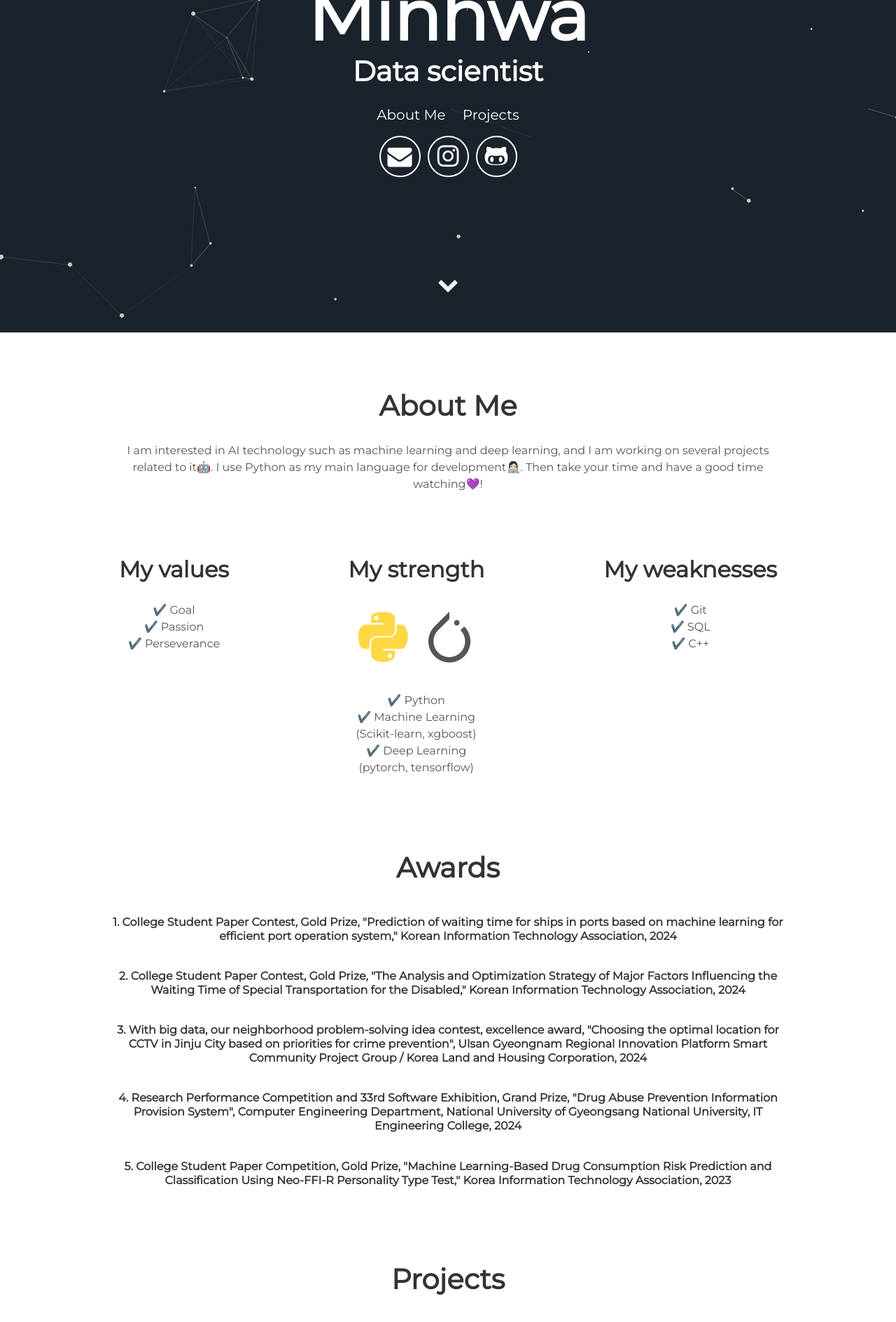
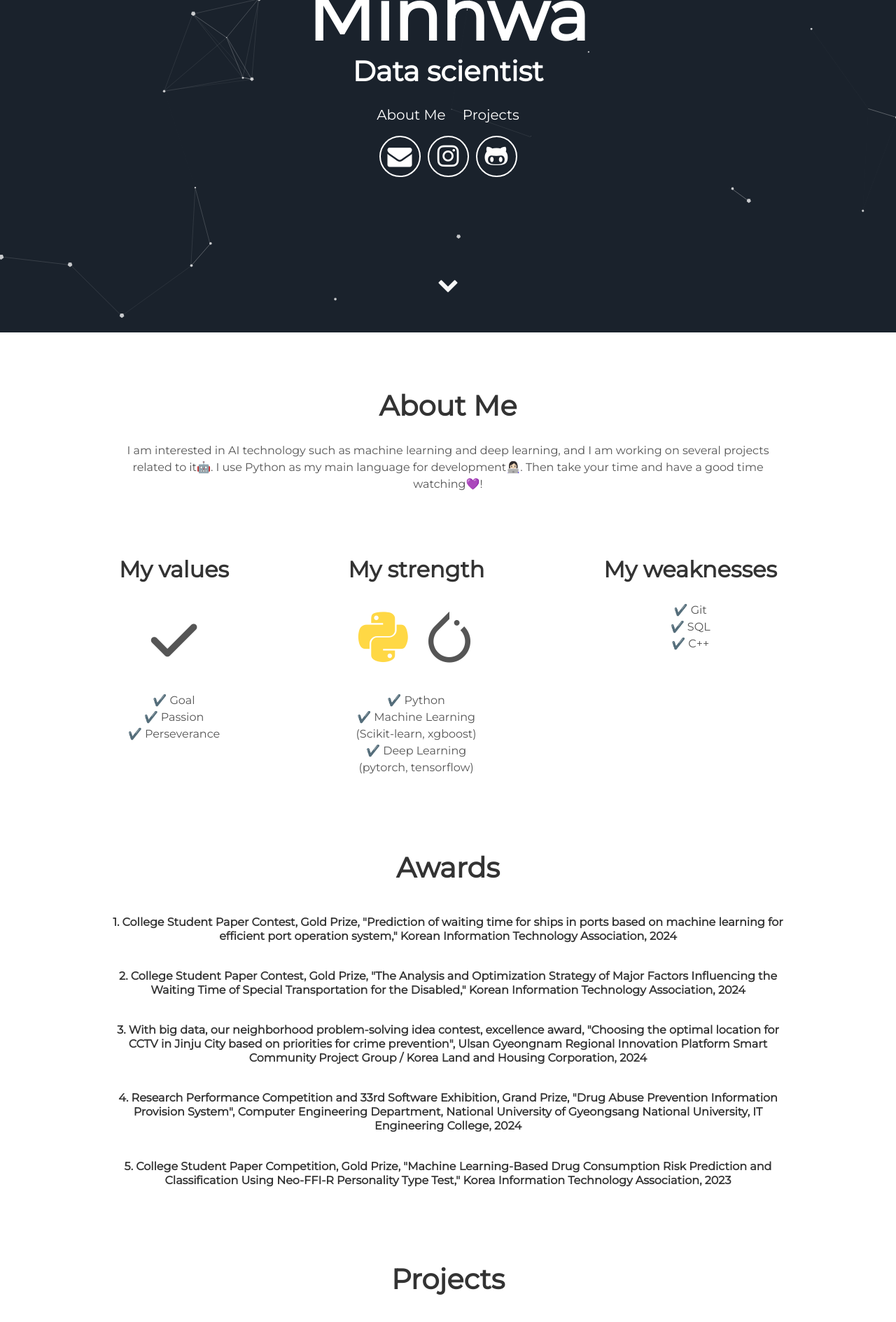
Before and after one commit to alsghk05/alsghk05.github.io, a Jekyll site: the page built from index.html, in a window 1280 px wide. Shown: the part 425-2314 px from the top of the page at 70% size. Built offline with Jekyll 4.4.1, drawn with Linux system fonts in a browser that asks for light colours; nearby versions of some CDN libraries.

Commit message:
Update about.html

```diff
--- a/_includes/about.html
+++ b/_includes/about.html
@@ -5,7 +5,7 @@
   <div class="user">
     <div class="tech">
       <h2>My values</h2>
-
+      <i class="fas fa-check"></i>
       <p>
         ✔️ Goal <br>
         ✔️ Passion <br>
```
